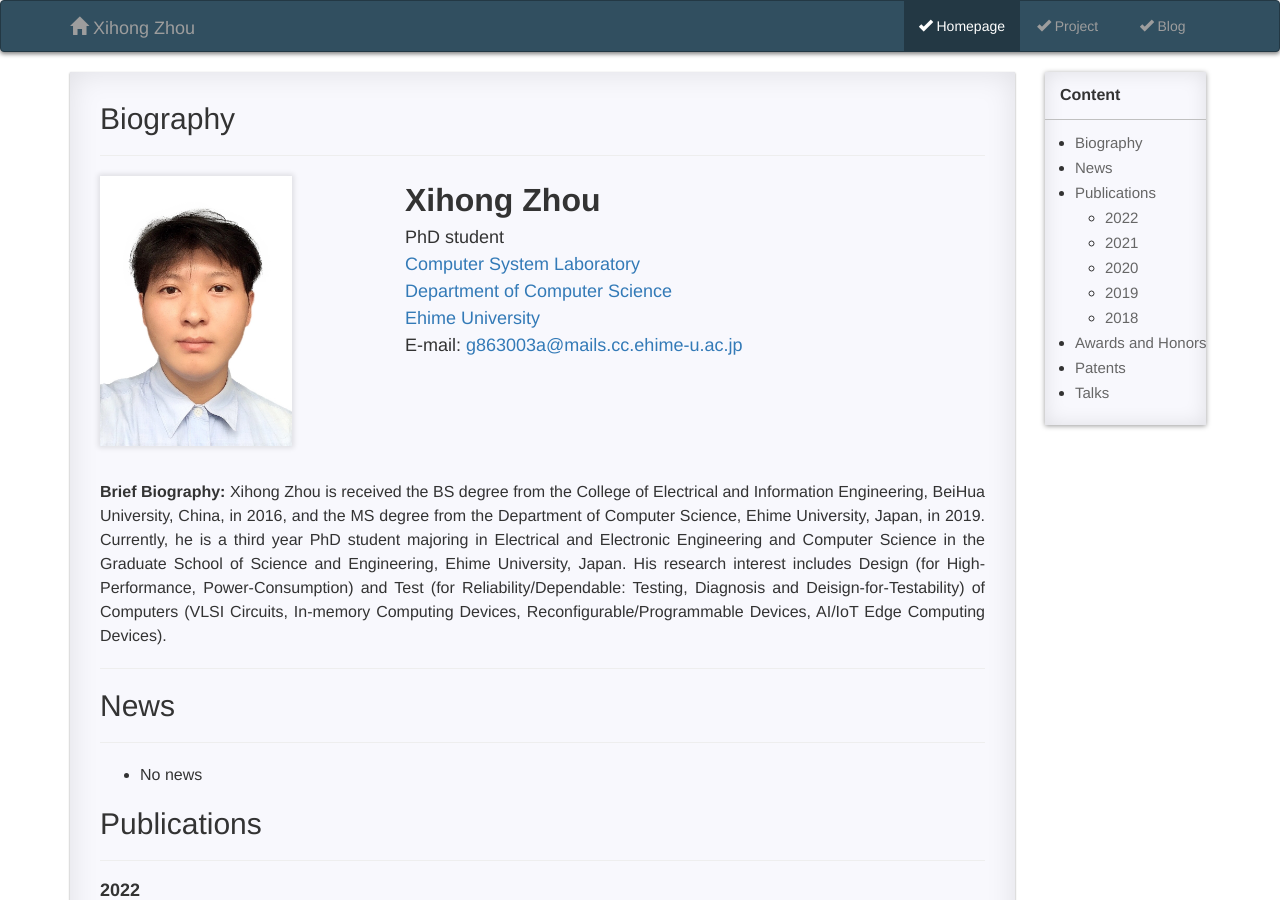
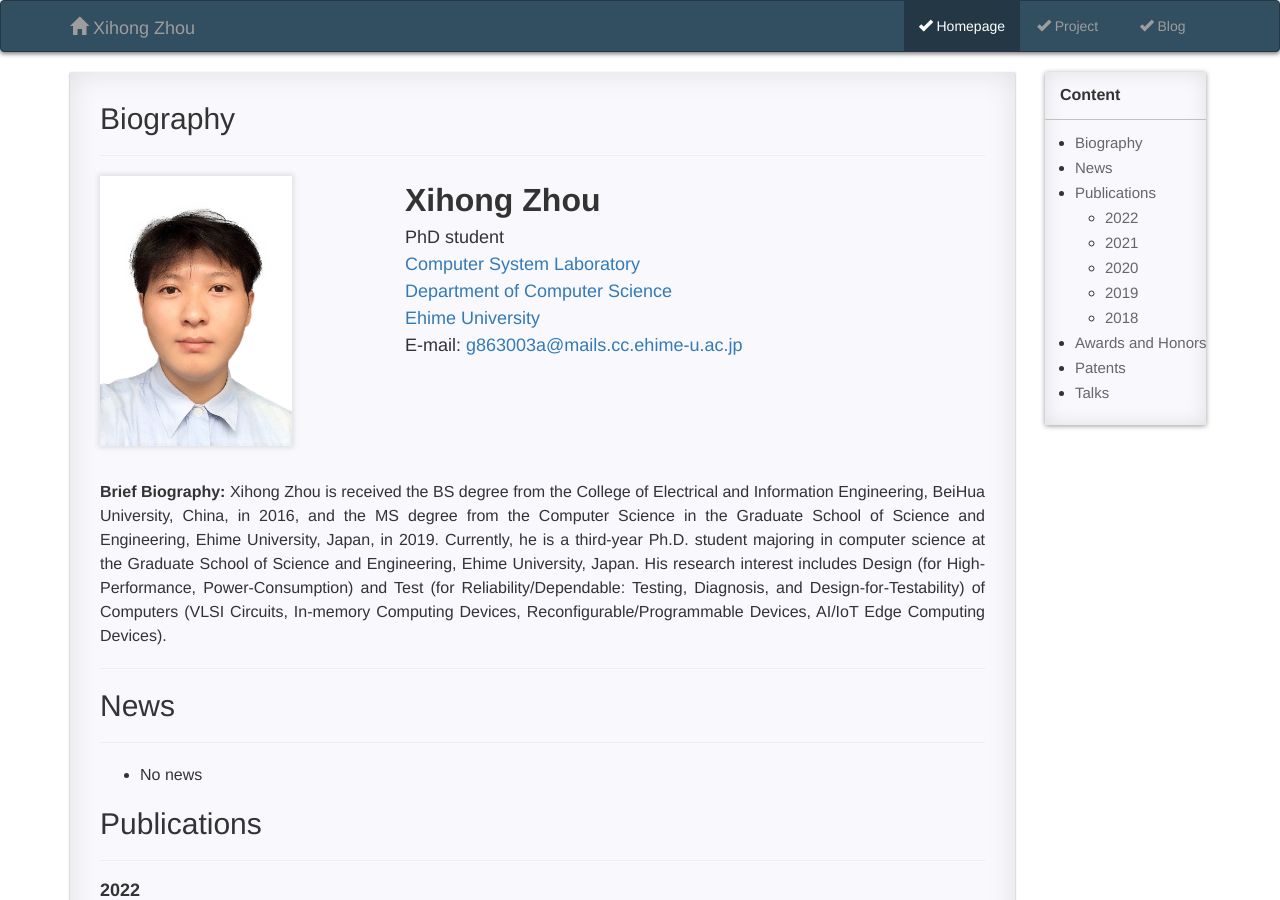
Before and after one commit to XihongZhou/xihongzhou.github.io, a Jekyll site: the page built from pages/1_homepage.md, in a window 1280 px wide and 900 px high. Built offline with Jekyll 4.4.1, drawn with Linux system fonts in a browser that asks for light colours; comment, search, counter and statistics services are not loaded.

Commit message:
Update 1_homepage.md

```diff
--- a/pages/1_homepage.md
+++ b/pages/1_homepage.md
@@ -36,8 +36,7 @@ permalink: /homepage/
 <p align="justify" style="margin-bottom: 0.5em">
 <font size="3"><b>Brief Biography:</b></font>
 <font size="3.0">
-  Xihong Zhou is received the BS degree from the College of Electrical and Information Engineering, BeiHua University, China, in 2016, and the MS degree from the Department of Computer Science, Ehime University, Japan, in 2019.
-  Currently, he is a third year PhD student majoring in Electrical and Electronic Engineering and Computer Science in the Graduate School of Science and Engineering, Ehime University, Japan. His research interest includes Design (for High-Performance, Power-Consumption) and Test (for Reliability/Dependable: Testing, Diagnosis and Deisign-for-Testability) of Computers (VLSI Circuits, In-memory Computing Devices, Reconfigurable/Programmable Devices, AI/IoT Edge Computing Devices).
+  Xihong Zhou is received the BS degree from the College of Electrical and Information Engineering, BeiHua University, China, in 2016, and the MS degree from the Computer Science in the Graduate School of Science and Engineering, Ehime University, Japan, in 2019. Currently, he is a third-year Ph.D. student majoring in computer science at the Graduate School of Science and Engineering, Ehime University, Japan. His research interest includes Design (for High-Performance, Power-Consumption) and Test (for Reliability/Dependable: Testing, Diagnosis, and Design-for-Testability) of Computers (VLSI Circuits, In-memory Computing Devices, Reconfigurable/Programmable Devices, AI/IoT Edge Computing Devices).
 </font>
 </p>
 <hr>
```
